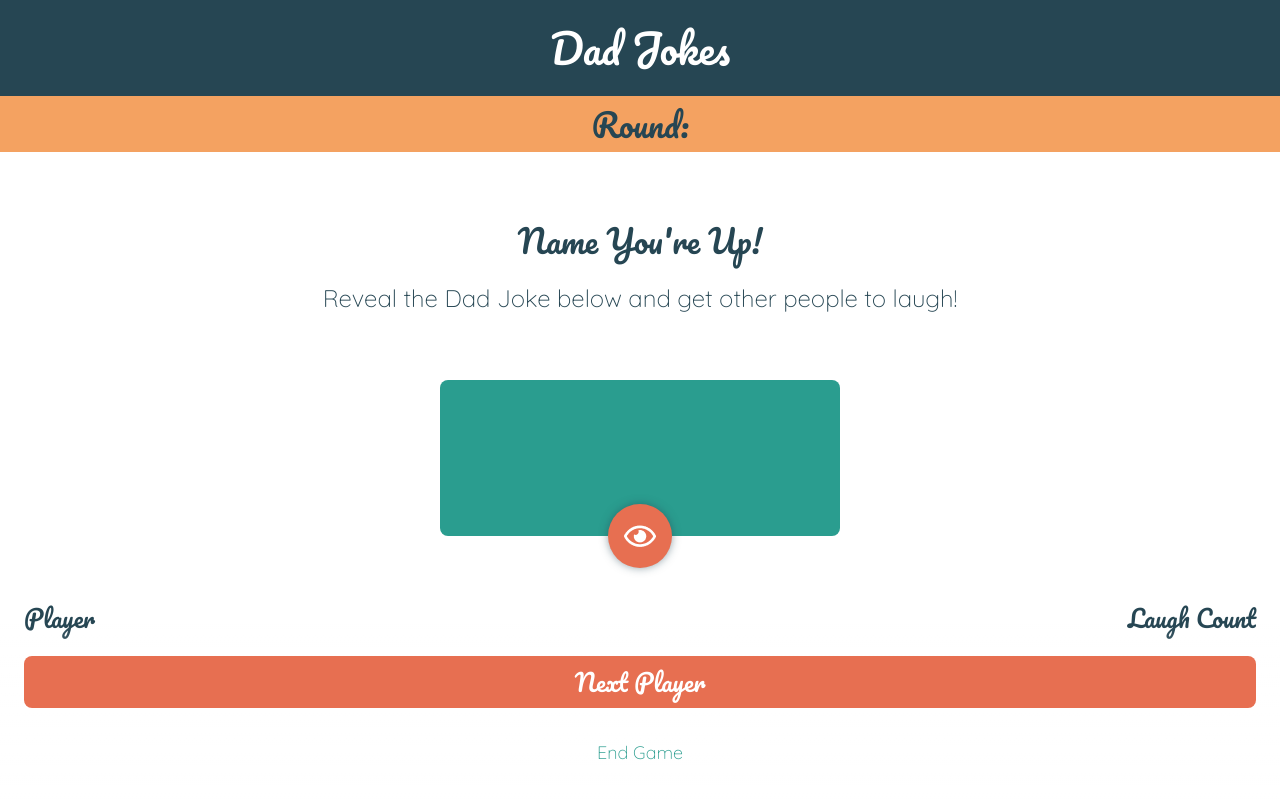
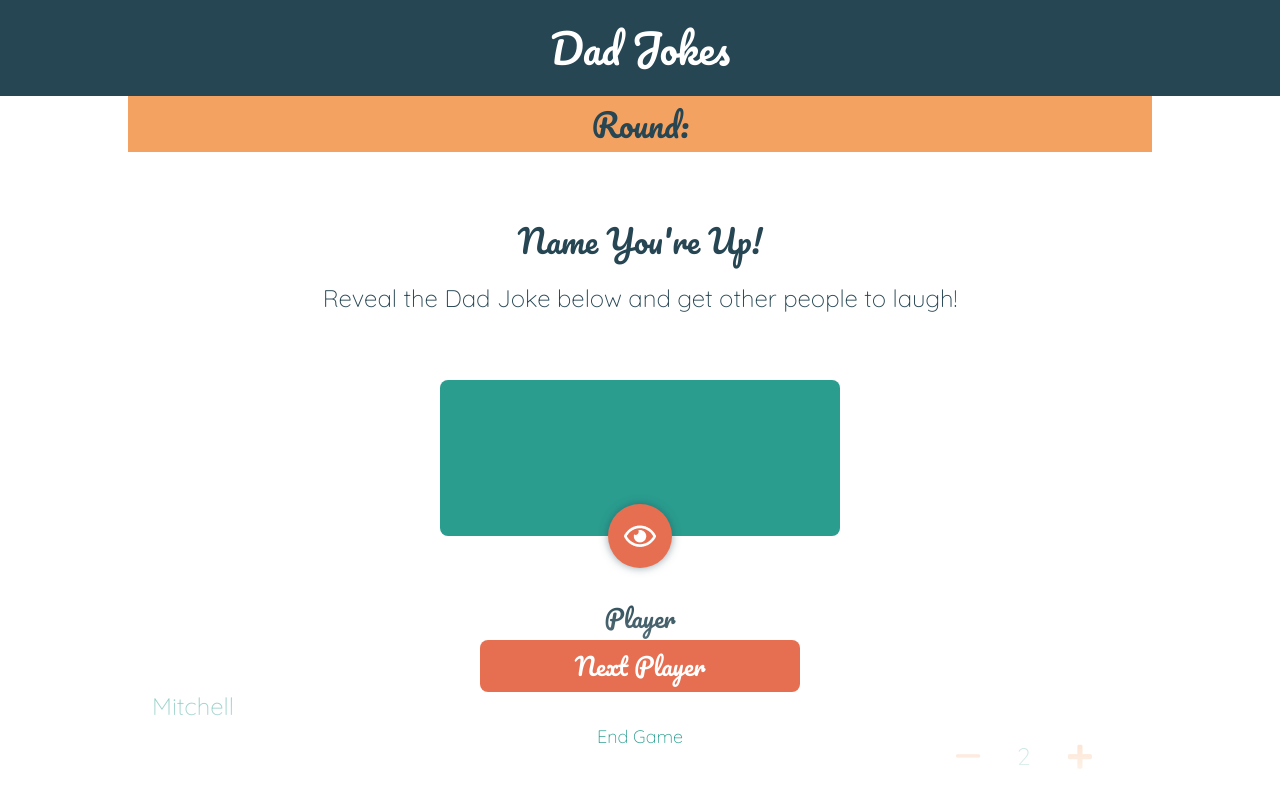
Before and after one commit to MitchellHCrane/dadjokewars, a React (Create React App) app: page /play-game in a window 1280 px wide. Shown: the top 808 px of the page. Built offline with nearby package versions, Linux system fonts and the light colour scheme.

Commit message:
css updates

```diff
--- a/src/App.css
+++ b/src/App.css
@@ -169,12 +169,11 @@ h3 {
   color: #fff;
 }
 
-.bottomLink{
+.bottomLink {
   margin-top: 24px;
-  font-family: 'Quicksand', sans-serif;
+  font-family: "Quicksand", sans-serif;
   margin-top: 24px;
 }
-
 
 /* Page layout  */
 
@@ -217,8 +216,21 @@ input {
   text-align: center;
 }
 
+/* Desktop  */
+.desktopMaxWidth {
+  max-width: 64rem;
+  margin: 0 auto;
+}
+
+@media (min-width: 640px) {
+  .inputContainer {
+    max-width: 32rem;
+    margin-left: auto;
+    margin-right: auto;
+  }
+}
+
 /* Name Grid  */
-
 
 /* Gradient Background  */
 .gradientBack {
@@ -241,6 +253,7 @@ input {
   font-size: 24px;
   padding: 8px 0px;
   width: 100%;
+
   color: #ffffff;
   text-decoration: none;
 }
@@ -267,6 +280,20 @@ input {
 
 #returnGreen {
   color: #2a9d8f;
+}
+
+@media (min-width: 640px) {
+  .bottomButtons {
+    position: absolute;
+  }
+
+  .orangeBtn {
+    max-width: 320px;
+  }
+
+  .bottomButtons {
+    padding: 48px 32px 48px 32px;
+  }
 }
 
 /* Inputs  */
--- a/src/App.tsx
+++ b/src/App.tsx
@@ -9,6 +9,7 @@ import "./features/player_names/PlayerNames.css";
 import "./features/play_game/PlayGame.css";
 import "./features/game_over/game_over.css";
 
+import LayoutWithRounds from "./features/layout/LayoutWithRounds";
 import LayoutWithHeader from "./features/layout/LayoutWithHeader";
 import Intro from "./features/intro/Intro";
 import HowItWorks from "./features/how_it_works/HowItWorks";
@@ -53,6 +54,7 @@ function App() {
             path="/play-game"
             element={
               <LayoutWithHeader>
+                <LayoutWithRounds />
                 <PlayGame />
               </LayoutWithHeader>
             }
--- a/src/features/game_over/GameOver.tsx
+++ b/src/features/game_over/GameOver.tsx
@@ -6,7 +6,7 @@ function GameOver() {
     <>
       {/* Layout */}
       <div className="gradientBack">
-        <div className="pageLayoutContainer">
+        <div className="pageLayoutContainer desktopMaxWidth">
           {/* Trophy Icon  */}
           <div className="trophyContainer">
             <span className="trophyIcon"></span>
--- a/src/features/intro/Intro.tsx
+++ b/src/features/intro/Intro.tsx
@@ -3,7 +3,7 @@ import { Link } from "react-router-dom";
 function Intro() {
   return (
     <div className="gradientBack">
-      <div className="introContents">
+      <div className="introContents desktopMaxWidth">
         <div className="introH1H2">
           <div>
             <h1 className="dadJokesIntroH1">Dad Jokes</h1>
--- a/src/features/layout/LayoutWithHeader.tsx
+++ b/src/features/layout/LayoutWithHeader.tsx
@@ -1,6 +1,5 @@
 import React from 'react';
 import Header from '../header/Header'
-
 
 type MyComponentProps = React.PropsWithChildren<{}>;
 
@@ -10,7 +9,7 @@ function LayoutWithHeader({ children }: MyComponentProps) {
             <div>
                 <Header/>
             </div>
-            <main>{children}</main>
+            <main className="desktopMaxWidth">{children}</main>
         </>
     )
 }
--- /dev/null
+++ b/src/features/layout/LayoutWithRounds.tsx
@@ -0,0 +1,14 @@
+function LayoutWithRounds() {
+    return (
+      <>
+        {/* Orange Banner  */}
+        <div className="orangeBanner">
+          <h2 className="pacificoBlueH2" id="roundNumber">
+            Round:
+          </h2>
+        </div>
+      </>
+    );
+  }
+
+  export default LayoutWithRounds;
--- a/src/features/play_game/PlayGame.css
+++ b/src/features/play_game/PlayGame.css
@@ -55,9 +55,8 @@
 
 /* Player and Laugh Count  */
 
+
 .playerLaughCount {
-  display: flex;
-  justify-content: space-between;
   margin-top: 64px;
 }
 
@@ -66,17 +65,24 @@
   font-size: 24px;
   font-family: "Pacifico", cursive;
 }
+.scoreBoard {
+  margin-top: 16px;
+}
 
-.namesAndCount {
+.scoreBoardName {
   display: flex;
-  align-items: center;
-  margin-top: 16px;
 }
 
 .playerName {
   color: #2a9d8f;
   font-size: 24px;
   font-family: "Quicksand", sans-serif;
+}
+
+.scoreBoardCount {
+  display: flex;
+  align-items: center;
+  justify-content: flex-end;
 }
 
 .plusLaugh {
--- a/src/features/play_game/PlayGame.tsx
+++ b/src/features/play_game/PlayGame.tsx
@@ -17,13 +17,6 @@ function PlayGame() {
 
   return (
     <>
-      {/* Orange Banner  */}
-      <div className="orangeBanner">
-        <h2 className="pacificoBlueH2" id="roundNumber">
-          Round:
-        </h2>
-      </div>
-
       {/* Layout */}
       <div className="pageLayoutContainer">
         {/* Page Content */}
@@ -47,15 +40,21 @@ function PlayGame() {
             </div>
             {/* <button onClick={blurEffect}></button> */}
           </div>
-          <div className="playerLaughCount">
+          <div className="scoreContent">
+            <header className="playerLaughCount">
               <p className="playerLaughCountText">Player</p>
               <p className="playerLaughCountText">Laugh Count</p>
+            </header>
+            <div className="scoreBoard">
+              <div className="scoreBoardName">
+                <p className="playerName">Mitchell</p>
               </div>
-          <div className="namesAndCount">
-            <p className="playerName">Mitchell</p>
+              <div className="scoreBoardCount">
                 <span className="minusLaugh"></span>
                 <p className="laughNumber">2</p>
                 <span className="plusLaugh"></span>
+              </div>
+            </div>
           </div>
         </div>
         {/* End Page Content */}
```
Lines whose indentation alone changed are shown as unchanged.
